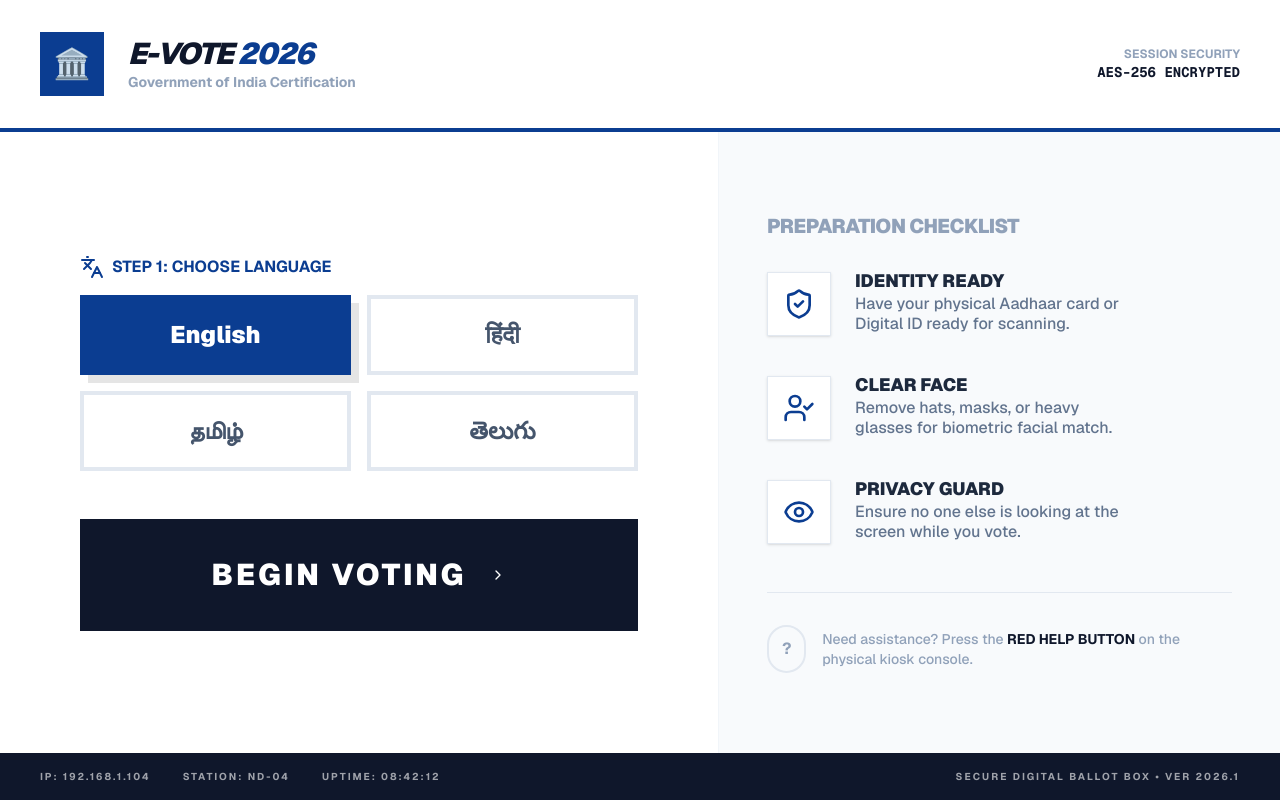
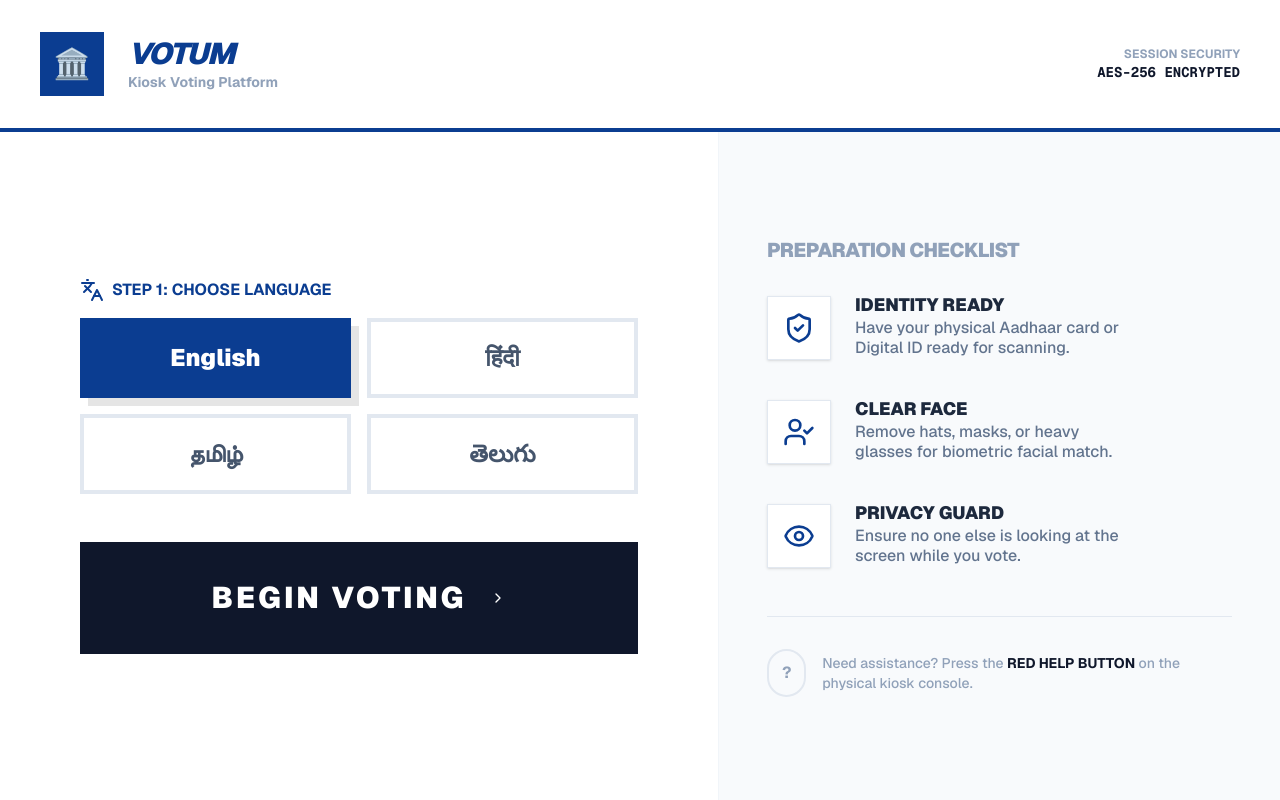
Before and after one commit to Votum-SecurVote/Votum-kiosk, a Next.js app in the folder kiosk/: page / in a window 1280 px wide. Built offline with nearby package versions, Linux system fonts and the light colour scheme.

Commit message:
ui changes

```diff
--- a/kiosk/components/voting/WelcomeScreen.tsx
+++ b/kiosk/components/voting/WelcomeScreen.tsx
@@ -32,9 +32,9 @@ export function WelcomeScreen({ onLanguageSelect }: WelcomeScreenProps) {
           </div>
           <div>
             <h1 className="text-3xl font-black uppercase tracking-tighter italic">
-              E-VOTE <span className="text-primary">2026</span>
+              <span className="text-primary">VOTUM</span>
             </h1>
-            <p className="text-sm font-bold text-slate-400">Government of India Certification</p>
+            <p className="text-sm font-bold text-slate-400">Kiosk Voting Platform</p>
           </div>
         </div>
         <div className="hidden md:block">
@@ -121,17 +121,6 @@ export function WelcomeScreen({ onLanguageSelect }: WelcomeScreenProps) {
         </section>
       </main>
 
-      {/* 3. Global Footer */}
-      <footer className="flex items-center justify-between bg-slate-900 px-10 py-4 text-white">
-        <div className="flex gap-8 text-[10px] font-bold uppercase tracking-[0.2em] opacity-60">
-          <span>IP: 192.168.1.104</span>
-          <span>Station: ND-04</span>
-          <span>Uptime: 08:42:12</span>
-        </div>
-        <div className="text-[10px] font-bold uppercase tracking-[0.2em] opacity-60">
-          Secure Digital Ballot Box • Ver 2026.1
-        </div>
-      </footer>
     </div>
   )
 }
```
